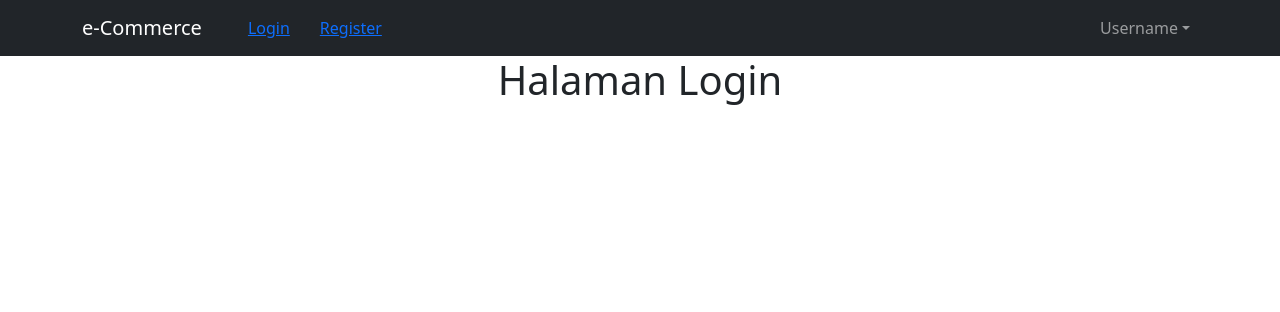
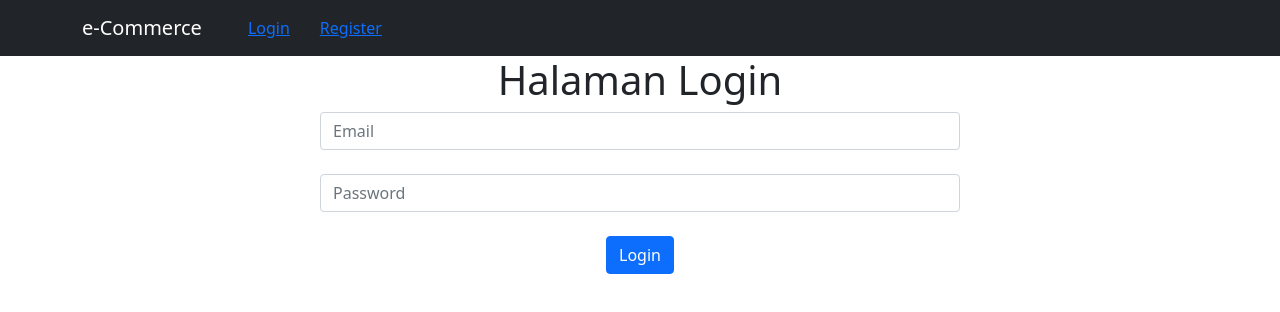
Before and after one commit to DarDevilX/ecom-dashboard, a React (Create React App) app: page /Login in a window 1280 px wide. Shown: the top 312 px of the page. Built offline with nearby package versions, Linux system fonts and the light colour scheme.

Commit message:
Part 6 Frontend

```diff
--- a/package.json
+++ b/package.json
@@ -9,9 +9,11 @@
     "bootstrap": "^5.1.3",
     "react": "^17.0.2",
     "react-bootstrap": "^2.0.2",
+    "react-bootstrap-sweetalert": "^5.2.0",
     "react-dom": "^17.0.2",
     "react-router-dom": "^6.0.2",
     "react-scripts": "4.0.3",
+    "sweetalert2": "^11.3.0",
     "web-vitals": "^1.0.1"
   },
   "scripts": {
--- a/src/Header.js
+++ b/src/Header.js
@@ -1,9 +1,15 @@
 import { Navbar,NavDropdown } from 'react-bootstrap';
 import { Container } from 'react-bootstrap';
 import { Nav } from 'react-bootstrap';
-import { Link } from 'react-router-dom';
+import { Link,useNavigate } from 'react-router-dom';
 
 function Header(){
+  const navigate = useNavigate();
+  let user = JSON.parse(localStorage.getItem('user-info'));
+  function logOut(){
+    localStorage.clear()
+    navigate('/login')
+  }
     return(
         <div>
             <Navbar bg="dark" variant="dark">
@@ -23,12 +29,20 @@
         </>
       }
     </Nav>
-    <Nav>
-      <NavDropdown title="Username">
-        <NavDropdown.ItemText>Logout</NavDropdown.ItemText>
+    {
+      localStorage.getItem('user-info') ?
+      <>
+        <Nav>
+        <NavDropdown title={user && user.name}>
+        <NavDropdown.ItemText onClick={logOut}>Logout</NavDropdown.ItemText>
+        </NavDropdown>
+        </Nav>
+      </>
+      :
+      <>
+      </>
+    }
 
-      </NavDropdown>
-    </Nav>
     </Container>
   </Navbar>
         </div>
--- a/src/Login.js
+++ b/src/Login.js
@@ -1,19 +1,49 @@
 import Header from './Header'
-import React, { useEffect} from "react";
+import React, { useState,useEffect} from "react";
 import {useNavigate} from 'react-router-dom';
+import swal from 'sweetalert2';
 
 
 function Login(){
+    const [email,setEmail] = useState("");
+    const [password,setPassword] = useState("");
     const Navigate = useNavigate();
     useEffect(()=>{
         if(localStorage.getItem('user-info')){
             Navigate("/add")
         }
     })
+    async function login(){
+        console.log(email,password);
+        let item = {email,password}
+        let result = await fetch("http://localhost:8000/api/login",{
+            method : "POST",
+            headers : {
+                "Content-Type" : "application/json",
+                "Accept" : "application/json"
+            },
+            body : JSON.stringify(item)
+        })
+        result = await result.json();
+        console.log(result);
+        if(result.status === false){
+            return swal.fire('Upss!!','Incorrect Username Or Password','error')
+        }else{
+            localStorage.setItem("user-info",JSON.stringify(result))
+            Navigate("/add")
+        }
+    }
     return(
         <div>
             <Header/>
+            <div className="col-sm-6 offset-sm-3">
             <h1>Halaman Login</h1>
+            <input type="text" value={email} onChange={(e)=>setEmail(e.target.value)} className="form-control" placeholder="Email" />
+            <br />
+            <input type="password" value={password} onChange={(e)=>setPassword(e.target.value)} className="form-control" placeholder="Password" />
+            <br />
+            <button onClick={login} className="btn btn-primary">Login</button>
+        </div>
         </div>
     )
 }
--- a/src/Register.js
+++ b/src/Register.js
@@ -35,13 +35,13 @@
         <Header/>
         <div className="col-sm-6 offset-sm-3">
             <h1>Halaman Register</h1>
-            <input type="text" value={name} onChange={(e)=>setName(e.target.value)} className="form-control" placeholder="name" />
+            <input type="text" value={name} onChange={(e)=>setName(e.target.value)} className="form-control" placeholder="Name" />
             <br />
             <input type="password" value={password} onChange={(e)=>setPassword(e.target.value)} className="form-control" placeholder="Password" />
             <br />
-            <input type="email" value={email} onChange={(e)=>setEmail(e.target.value)} className="form-control" placeholder="email" />
+            <input type="email" value={email} onChange={(e)=>setEmail(e.target.value)} className="form-control" placeholder="Email" />
             <br />
-            <button onClick={signUp} className="btn-primary"> Sign-Up</button>
+            <button onClick={signUp} className="btn btn-primary"> Sign-Up</button>
         </div>
         </>
     );
```
Also changed, not shown: 1 other file (tests, documents, lock files or other folders).
